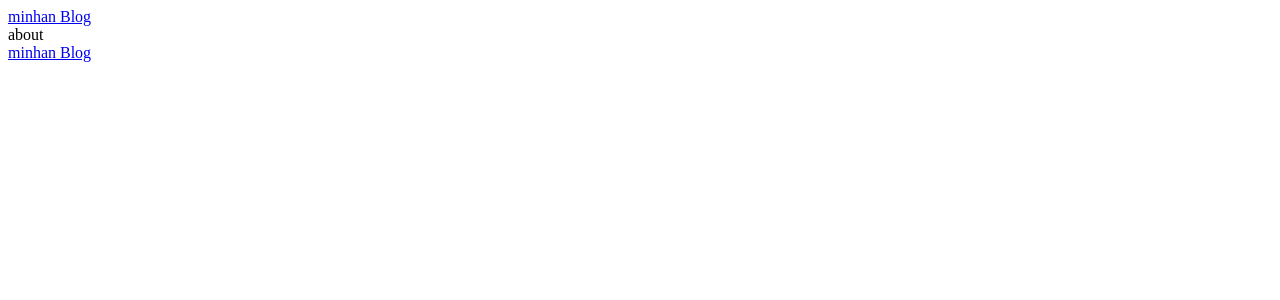
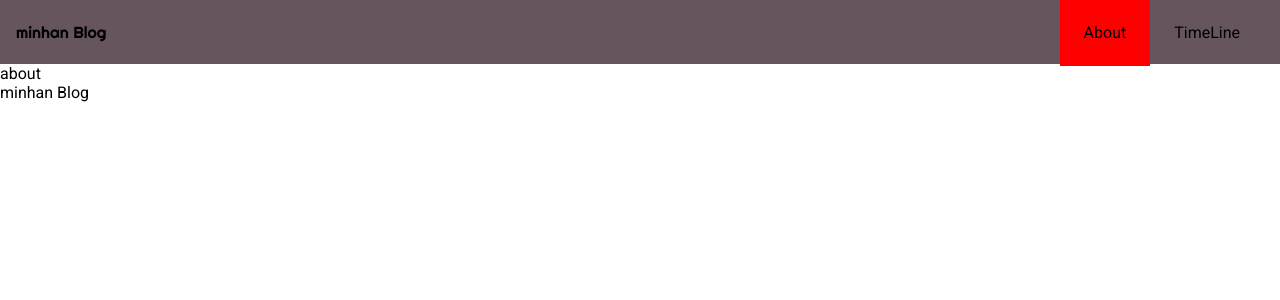
Before and after one commit to whoo3474/firebase-react-blog, a React (Create React App) app in the folder firebase-react-blog/: page / in a window 1280 px wide. Shown: the top 300 px of the page. Built offline with nearby package versions, Linux system fonts and the light colour scheme.

Commit message:
nav init

```diff
--- a/firebase-react-blog/package.json
+++ b/firebase-react-blog/package.json
@@ -5,6 +5,7 @@
   "dependencies": {
     "axios": "^0.18.0",
     "immutable": "^4.0.0-rc.12",
+    "node-sass": "^4.11.0",
     "react": "^16.7.0",
     "react-dom": "^16.7.0",
     "react-redux": "^6.0.0",
--- a/firebase-react-blog/src/components/common/Header/Header.js
+++ b/firebase-react-blog/src/components/common/Header/Header.js
@@ -1,19 +1,16 @@
 import React from 'react';
 import { Link } from 'react-router-dom';
+import Navigation from '../navigation/navigation';
+import './Header.scss';
 
 const Header = () => {
     return (
         <header className="header">
-            <div className="header-content">
                 <div className="logo">
                     {/* 로고를 넣는다 */}
                     <Link to="/">minhan Blog</Link>
                 </div>
-                <div className="right">
-                    {/* 메뉴를 넣는다 */}
-                    <Link to="/"></Link>
-                </div>
-            </div>
+                <Navigation/>
         </header>
     );
 };
--- /dev/null
+++ b/firebase-react-blog/src/components/common/Header/Header.scss
@@ -0,0 +1,23 @@
+
+$color-first : #66545e;
+a {
+    text-decoration: none;
+}
+// 상단것들은 common 으로 뺴줘야함
+
+.header {
+    background : $color-first;
+    height: 4rem;
+    padding-left: 1rem;
+    padding-right: 1rem;
+    display: flex;
+    align-items: center;
+    justify-content: space-between
+}
+
+.logo{
+    font-family: 'Righteous', cursive;
+}
+.nav-body  {
+
+}
--- /dev/null
+++ b/firebase-react-blog/src/components/common/navigation/navigation.js
@@ -0,0 +1,26 @@
+import React from 'react';
+import { NavLink } from 'react-router-dom';
+import './navigation.scss';
+
+const navigation = ({navs=[
+    {to:"/",activeName:"active",name:"About"}
+    ,
+    {to:"/timeline",activeName:"active",name:"TimeLine"}
+]}) => {
+    const navList = navs.map(
+        nav => (
+            <li>
+                <NavLink to={nav.to} activeClassName={nav.activeName}>{nav.name}</NavLink>
+            </li>
+        )
+    );
+    return (
+        <div className="nav-body">
+            <ul className="menu">
+                {navList}
+            </ul>
+        </div>
+    );
+};
+
+export default navigation;
--- /dev/null
+++ b/firebase-react-blog/src/components/common/navigation/navigation.scss
@@ -0,0 +1,15 @@
+
+.nav-body{
+    ul{
+        display: flex;
+        height: 100%;
+    }
+
+    a{
+        padding:1.5rem;
+    }
+}
+
+.active {
+    background-color: red;
+}
--- a/firebase-react-blog/src/index.js
+++ b/firebase-react-blog/src/index.js
@@ -1,6 +1,7 @@
 import React from 'react';
 import ReactDOM from 'react-dom';
 import Root from './Root';
+import './style/common.scss';
 import * as serviceWorker from './serviceWorker';
 
 ReactDOM.render(<Root />, document.getElementById('root'));
--- /dev/null
+++ b/firebase-react-blog/src/style/common.scss
@@ -0,0 +1,18 @@
+
+@import url('https://fonts.googleapis.com/css?family=Roboto:400,700');
+@import url('https://fonts.googleapis.com/css?family=Righteous');
+@import url('https://fonts.googleapis.com/css?family=Josefin+Sans:400,700');
+
+body, h1, h2, h3, p, ul {
+    margin: 0;
+    padding :0;
+    font-family: 'Roboto', sans-serif;
+  }
+  li {
+    list-style-type : none;
+  }
+
+  a{
+    text-decoration: none;
+    color: inherit;
+  }
```
Also changed, not shown: 1 other file (tests, documents, lock files or other folders).
